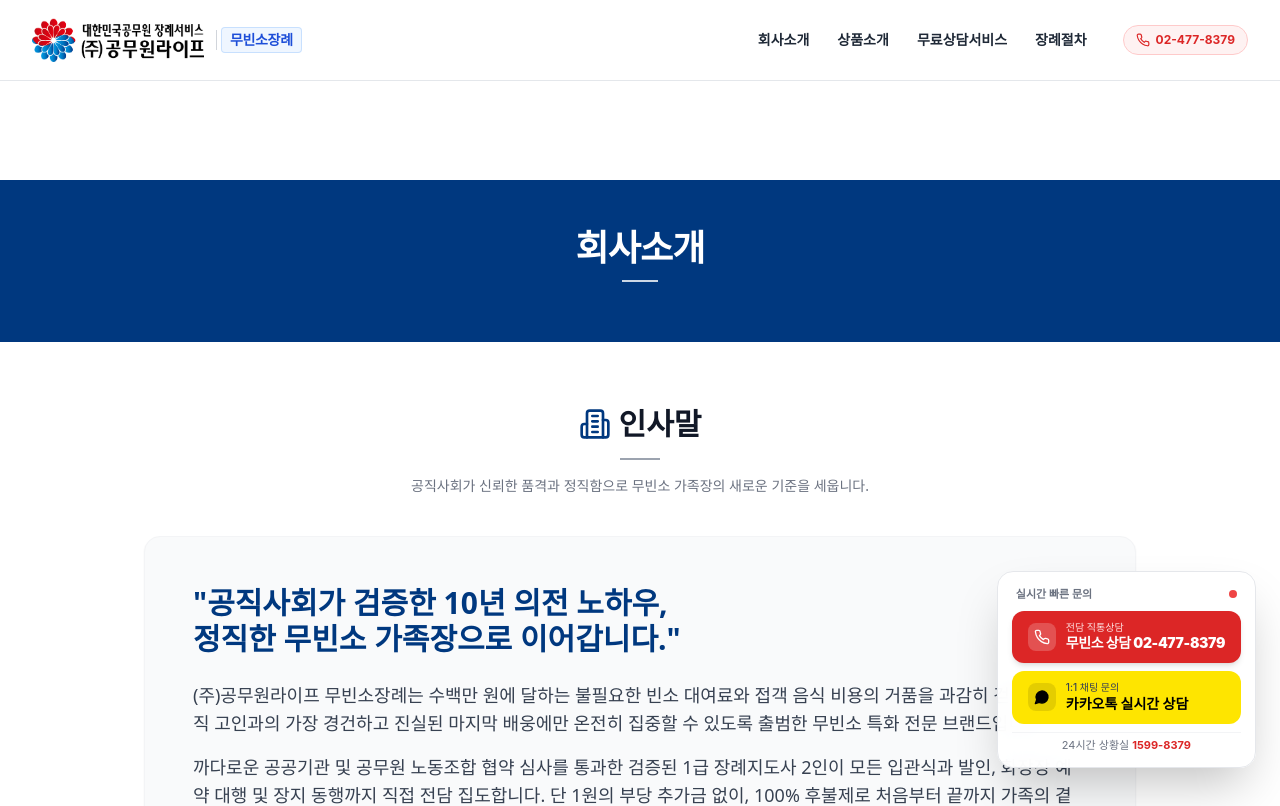
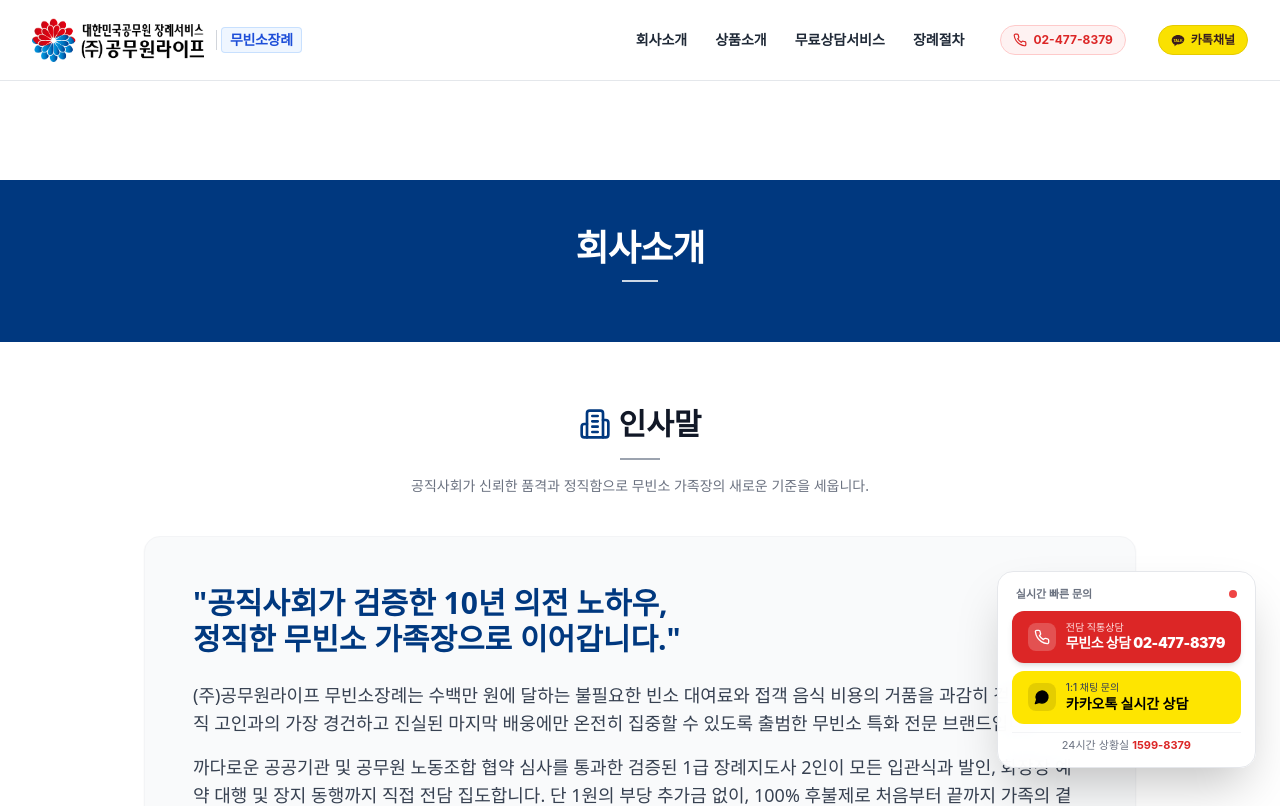
Before and after one commit to suji640315/no-altar-funeral-, a Next.js app: page /sub/company in a window 1280 px wide. Shown: the top 806 px of the page. Built offline with nearby package versions, Linux system fonts and the light colour scheme.

Commit message:
feat(kakao): optimize kakao links branching (/chat for 1:1 consultation, /friend for channel home)

```diff
--- a/src/app/layout.tsx
+++ b/src/app/layout.tsx
@@ -69,7 +69,7 @@ const localBusinessJsonLd = {
   ],
   "sameAs": [
     "https://blog.naver.com/officialslife",
-    "https://pf.kakao.com/_NpBqxb",
+    "http://pf.kakao.com/_Npbqxb/friend",
     "https://www.instagram.com/officialslife",
     "https://www.facebook.com/officialslife"
   ]
--- a/src/app/page.tsx
+++ b/src/app/page.tsx
@@ -145,11 +145,11 @@ export default function Home() {
             blog
           </a>
           <a
-            href="https://pf.kakao.com/_NpBqxb"
+            href="http://pf.kakao.com/_Npbqxb/friend"
             target="_blank"
             rel="noopener noreferrer"
-            title="공무원라이프 카카오톡 상담 새창열림"
-            aria-label="공무원라이프 카카오톡 1:1 상담 바로가기"
+            title="공무원라이프 카카오톡 채널 친구추가 새창열림"
+            aria-label="공무원라이프 카카오톡 채널 친구추가 바로가기"
             className="w-14 h-14 bg-[#fae100] rounded-2xl flex items-center justify-center hover:-translate-y-1 transition-transform hover:shadow-lg"
           >
             <svg viewBox="0 0 100 100" className="w-9 h-9" aria-hidden="true">
--- a/src/components/Footer.tsx
+++ b/src/components/Footer.tsx
@@ -16,7 +16,7 @@ export default function Footer() {
 
             <p>사업장 주소 : 경기도 하남시 하남대로 947, A동 401호(풍산동, 하남테크노밸리U1센터)</p>
             <p>업무시간 : 평일 09:00~18:00 (주말/공휴일 휴무)</p>
-            <div className="flex flex-wrap gap-x-4 mt-1">
+            <div className="flex flex-wrap items-center gap-x-4 mt-1">
               <span>
                 직통 상담전화 : <a href="tel:02-477-8379" className="font-bold text-gray-800 hover:text-blue-600">02-477-8379</a>
               </span>
@@ -24,6 +24,9 @@ export default function Footer() {
                 24시간 긴급상황실 : <a href="tel:1599-8379" className="font-bold text-red-600 hover:underline">1599-8379</a>
               </span>
               <span>FAX : 031-969-3522</span>
+              <span>
+                공식 카카오톡 채널 : <a href="http://pf.kakao.com/_Npbqxb/friend" target="_blank" rel="noopener noreferrer" className="font-bold text-[#381e1f] hover:underline inline-flex items-center gap-1"><span className="bg-[#fae100] px-1 py-0.2 rounded text-[10px] font-black">TALK</span> 친구추가</a>
+              </span>
             </div>
             <div className="flex flex-wrap gap-x-4 mt-1">
               <span>사업자등록번호 : 236-87-00779</span>
--- a/src/components/Header.tsx
+++ b/src/components/Header.tsx
@@ -56,6 +56,25 @@ export default function Header() {
               <Phone className="w-3.5 h-3.5" />
               <span>02-477-8379</span>
             </a>
+            <a
+              href="http://pf.kakao.com/_Npbqxb/friend"
+              target="_blank"
+              rel="noopener noreferrer"
+              className="flex items-center gap-1.5 text-xs font-bold text-[#381e1f] bg-[#fae100] hover:bg-[#ebd200] border border-[#e5cb00] px-3 py-1.5 rounded-full transition-colors ml-1 shadow-xs"
+              title="공무원라이프 카카오톡 채널 친구추가 새창열림"
+              aria-label="공무원라이프 카카오톡 채널 친구추가 바로가기"
+            >
+              <svg viewBox="0 0 100 100" className="w-3.5 h-3.5" aria-hidden="true">
+                <path
+                  d="M50 15C25.147 15 5 31.701 5 52.308c0 13.385 8.528 25.107 21.684 31.966-.549 2.052-1.895 7.37-2.186 8.527-.372 1.487.525 1.47 1.134 1.06 4.795-3.238 13.435-9.155 18.57-12.753 1.896.549 3.822.662 5.792.662 24.853 0 45-16.701 45-37.308C95 31.701 74.853 15 50 15z"
+                  fill="#3a1d1d"
+                />
+                <text x="50" y="61" fontFamily="Arial, sans-serif" fontWeight="900" fontSize="27" fill="#fae100" textAnchor="middle" letterSpacing="-1">
+                  TALK
+                </text>
+              </svg>
+              <span>카톡채널</span>
+            </a>
           </nav>
 
           {/* Mobile Menu Toggle Button */}
@@ -90,6 +109,17 @@ export default function Header() {
               <Phone className="w-4 h-4" />
               <span>직통 상담전화 02-477-8379</span>
             </a>
+            <a
+              href="http://pf.kakao.com/_Npbqxb/friend"
+              target="_blank"
+              rel="noopener noreferrer"
+              className="flex items-center justify-center gap-2 bg-[#fae100] hover:bg-[#ebd200] text-[#381e1f] font-bold py-2.5 rounded-xl text-sm shadow-xs transition-colors mt-2"
+              title="공무원라이프 카카오톡 채널 친구추가 새창열림"
+              aria-label="공무원라이프 카카오톡 채널 친구추가 바로가기"
+            >
+              <span className="font-extrabold text-xs bg-[#3a1d1d] text-[#fae100] px-1.5 py-0.5 rounded">TALK</span>
+              <span>카카오톡 채널 친구추가</span>
+            </a>
           </div>
         </div>
       </div>
--- a/src/components/HeroCarousel.tsx
+++ b/src/components/HeroCarousel.tsx
@@ -210,11 +210,11 @@ export default function HeroCarousel() {
 
           {/* Button 3: 카카오톡 1:1 상담 */}
           <a
-            href="https://pf.kakao.com/_NpBqxb"
+            href="http://pf.kakao.com/_Npbqxb/chat"
             target="_blank"
             rel="noopener noreferrer"
-            title="공무원라이프 카카오톡 상담 새창열림"
-            aria-label="공무원라이프 카카오톡 1:1 상담 바로가기"
+            title="공무원라이프 카카오톡 1:1 채팅상담 새창열림"
+            aria-label="공무원라이프 카카오톡 1:1 채팅상담 바로가기"
             className="bg-white rounded-2xl shadow-xl border border-gray-100 flex items-center justify-center gap-4 p-4 md:p-6 hover:-translate-y-1 transition-transform cursor-pointer group"
           >
             <div className="text-left">
--- a/src/components/StickyBottomBar.tsx
+++ b/src/components/StickyBottomBar.tsx
@@ -7,11 +7,11 @@ export default function StickyBottomBar() {
       <div className="fixed bottom-0 left-0 right-0 z-50 md:hidden bg-white dark:bg-brand-950 border-t border-brand-200 dark:border-brand-800 shadow-[0_-4px_20px_-10px_rgba(0,0,0,0.1)]">
         <div className="flex h-16">
           <a
-            href="https://pf.kakao.com/_NpBqxb"
+            href="http://pf.kakao.com/_Npbqxb/chat"
             target="_blank"
             rel="noopener noreferrer"
-            title="공무원라이프 카카오톡 상담 새창열림"
-            aria-label="공무원라이프 카카오톡 1:1 상담 바로가기"
+            title="공무원라이프 카카오톡 1:1 채팅상담 새창열림"
+            aria-label="공무원라이프 카카오톡 1:1 채팅상담 바로가기"
             className="flex-1 flex flex-col items-center justify-center gap-1 bg-[#FEE500] text-[#000000] font-bold text-sm"
           >
             <MessageCircle className="w-5 h-5 fill-current" />
@@ -56,11 +56,11 @@ export default function StickyBottomBar() {
 
           {/* 카카오톡 상담 버튼 */}
           <a
-            href="https://pf.kakao.com/_NpBqxb"
+            href="http://pf.kakao.com/_Npbqxb/chat"
             target="_blank"
             rel="noopener noreferrer"
-            title="공무원라이프 카카오톡 상담 새창열림"
-            aria-label="공무원라이프 카카오톡 1:1 상담 바로가기"
+            title="공무원라이프 카카오톡 1:1 채팅상담 새창열림"
+            aria-label="공무원라이프 카카오톡 1:1 채팅상담 바로가기"
             className="flex items-center gap-2.5 bg-[#FEE500] hover:bg-[#ebd200] text-[#000000] px-4 py-2.5 rounded-xl font-bold shadow-xs transition-all text-sm group"
           >
             <div className="w-7 h-7 bg-black/10 rounded-lg flex items-center justify-center shrink-0 group-hover:scale-110 transition-transform">
```
